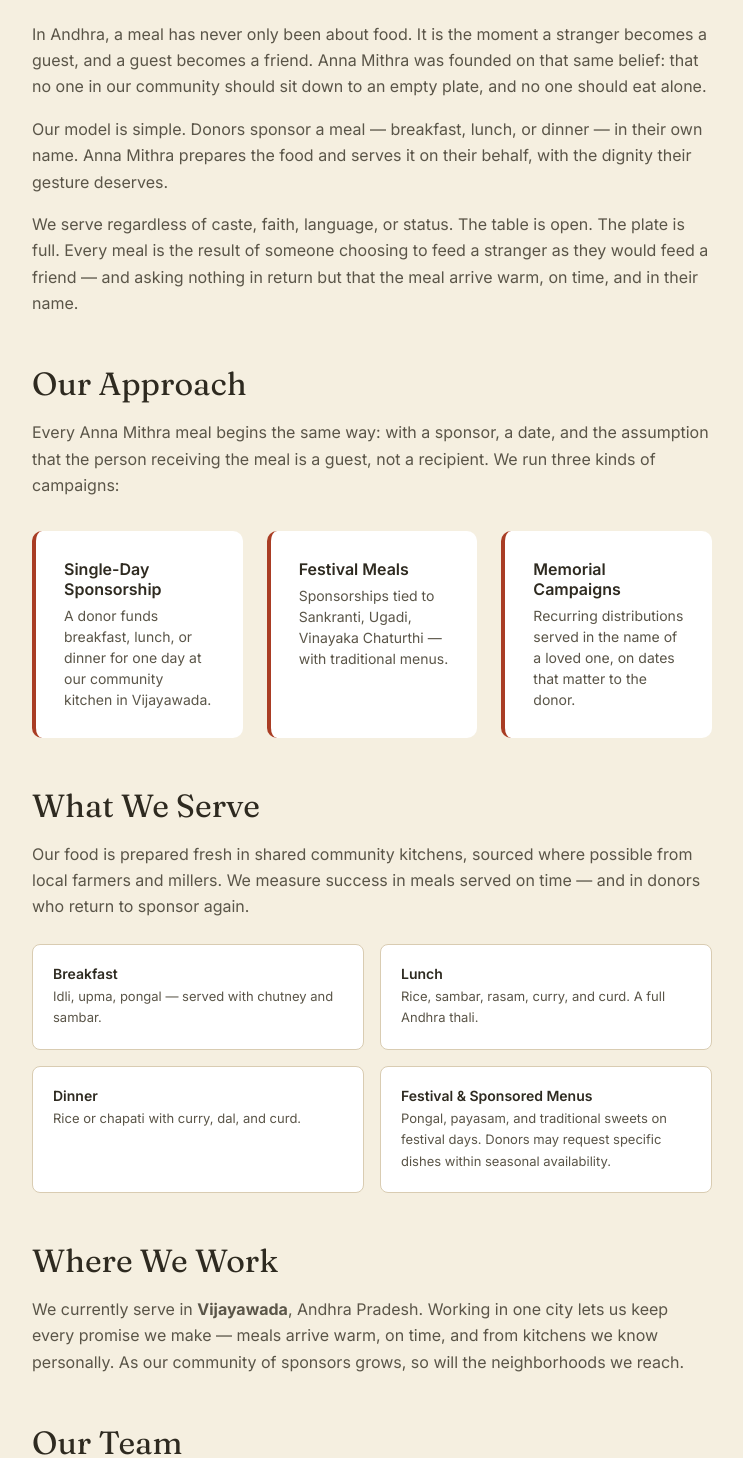
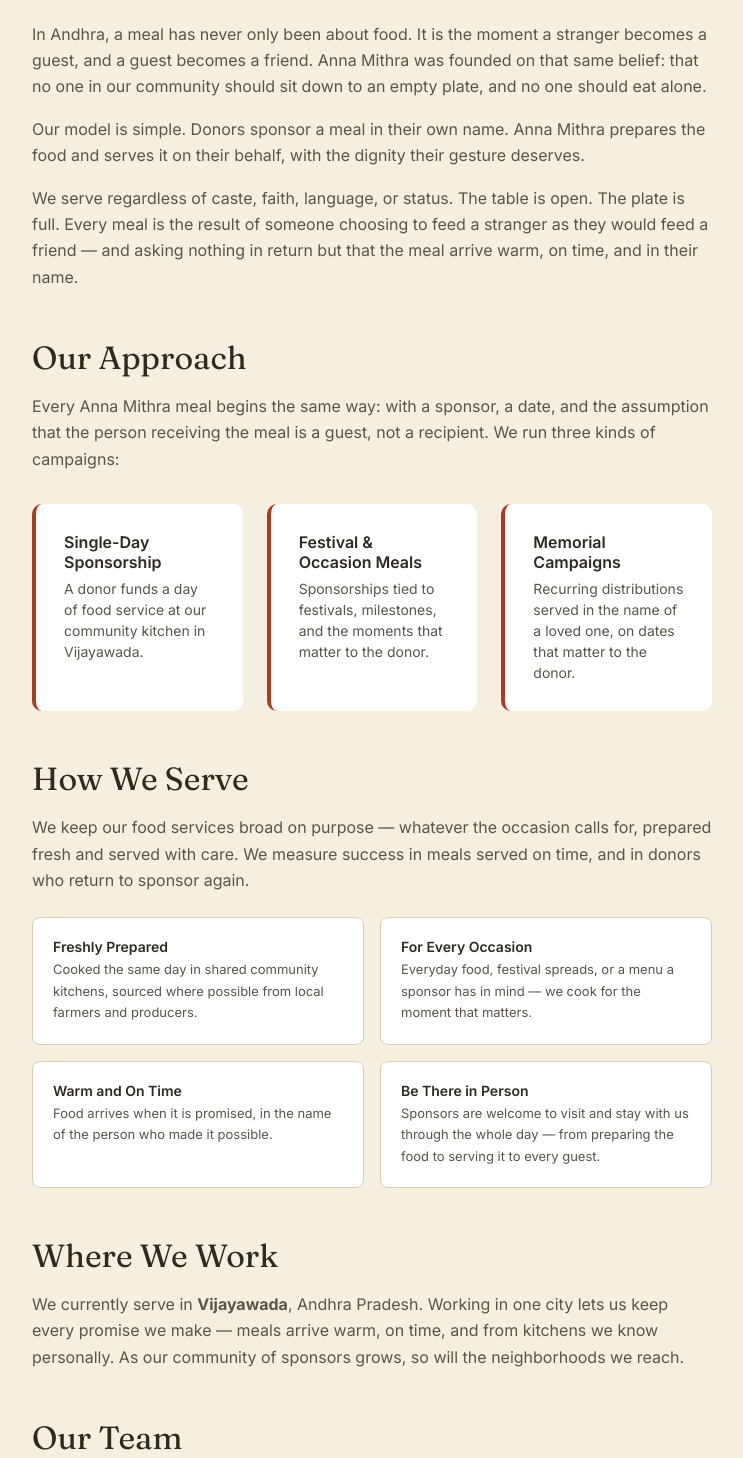
Before and after one commit to pureseva/pureseva-website, a Next.js app: page /about in a window 1280 px wide. Shown: the part 512-1970 px from the top of the page, without its empty margins (268-1011 px from the left). Built offline with nearby package versions, Linux system fonts and the light colour scheme.

Commit message:
about and form changed

```diff
--- a/app/about/page.tsx
+++ b/app/about/page.tsx
@@ -10,11 +10,11 @@ export const metadata: Metadata = {
 const campaignTypes = [
   {
     title: "Single-Day Sponsorship",
-    body: "A donor funds breakfast, lunch, or dinner for one day at our community kitchen in Vijayawada.",
+    body: "A donor funds a day of food service at our community kitchen in Vijayawada.",
   },
   {
-    title: "Festival Meals",
-    body: "Sponsorships tied to Sankranti, Ugadi, Vinayaka Chaturthi — with traditional menus.",
+    title: "Festival & Occasion Meals",
+    body: "Sponsorships tied to festivals, milestones, and the moments that matter to the donor.",
   },
   {
     title: "Memorial Campaigns",
@@ -22,22 +22,22 @@ const campaignTypes = [
   },
 ];
 
-const meals = [
+const promises = [
   {
-    title: "Breakfast",
-    body: "Idli, upma, pongal — served with chutney and sambar.",
+    title: "Freshly Prepared",
+    body: "Cooked the same day in shared community kitchens, sourced where possible from local farmers and producers.",
   },
   {
-    title: "Lunch",
-    body: "Rice, sambar, rasam, curry, and curd. A full Andhra thali.",
+    title: "For Every Occasion",
+    body: "Everyday food, festival spreads, or a menu a sponsor has in mind — we cook for the moment that matters.",
   },
   {
-    title: "Dinner",
-    body: "Rice or chapati with curry, dal, and curd.",
+    title: "Warm and On Time",
+    body: "Food arrives when it is promised, in the name of the person who made it possible.",
   },
   {
-    title: "Festival & Sponsored Menus",
-    body: "Pongal, payasam, and traditional sweets on festival days. Donors may request specific dishes within seasonal availability.",
+    title: "Be There in Person",
+    body: "Sponsors are welcome to visit and stay with us through the whole day — from preparing the food to serving it to every guest.",
   },
 ];
 
@@ -63,9 +63,9 @@ export default function AboutPage() {
           sit down to an empty plate, and no one should eat alone.
         </p>
         <p>
-          Our model is simple. Donors sponsor a meal — breakfast, lunch, or
-          dinner — in their own name. Anna Mithra prepares the food and serves
-          it on their behalf, with the dignity their gesture deserves.
+          Our model is simple. Donors sponsor a meal in their own name. Anna
+          Mithra prepares the food and serves it on their behalf, with the
+          dignity their gesture deserves.
         </p>
         <p>
           We serve regardless of caste, faith, language, or status. The table
@@ -91,17 +91,17 @@ export default function AboutPage() {
           ))}
         </div>
 
-        <h2>What We Serve</h2>
+        <h2>How We Serve</h2>
         <p>
-          Our food is prepared fresh in shared community kitchens, sourced
-          where possible from local farmers and millers. We measure success in
-          meals served on time — and in donors who return to sponsor again.
+          We keep our food services broad on purpose — whatever the occasion
+          calls for, prepared fresh and served with care. We measure success in
+          meals served on time, and in donors who return to sponsor again.
         </p>
         <div className="locations">
-          {meals.map((meal) => (
-            <div className="location" key={meal.title}>
-              <h4>{meal.title}</h4>
-              <p>{meal.body}</p>
+          {promises.map((promise) => (
+            <div className="location" key={promise.title}>
+              <h4>{promise.title}</h4>
+              <p>{promise.body}</p>
             </div>
           ))}
         </div>
--- a/app/globals.css
+++ b/app/globals.css
@@ -36,7 +36,6 @@ body{font-family:var(--font-body);color:var(--bark);background:var(--khadi);-web
 
 /* ─── HERO ─── */
 .hero{background:var(--bark);text-align:center;padding:80px 60px 60px;position:relative;overflow:hidden}
-.hero::before{content:'';position:absolute;top:0;left:50%;transform:translateX(-50%);width:200px;height:4px;background:var(--sindoor);border-radius:0 0 4px 4px}
 .hero .rangoli{position:absolute;top:50%;left:50%;transform:translate(-50%,-50%);opacity:.04;font-size:400px;color:var(--khadi);pointer-events:none;line-height:1}
 .hero .eyebrow{font-size:11px;font-weight:700;letter-spacing:.18em;text-transform:uppercase;color:var(--sand);margin-bottom:20px}
 .hero h1{font-family:var(--font-display);font-size:56px;font-weight:300;color:var(--khadi);line-height:1.1;margin-bottom:12px}
@@ -108,7 +107,7 @@ body{font-family:var(--font-body);color:var(--bark);background:var(--khadi);-web
 .footer{padding:40px 60px;background:var(--bark);border-top:1px solid rgba(245,239,224,.1);display:flex;justify-content:space-between;align-items:start;color:var(--sand);font-size:13px;gap:40px;flex-wrap:wrap}
 .footer a{color:var(--sand);text-decoration:none}
 .footer a:hover{color:var(--khadi)}
-.footer-logo{display:flex;align-items:center;gap:10px;color:var(--khadi);margin-bottom:8px}
+.footer .footer-logo{display:flex;align-items:center;gap:10px;color:var(--khadi);margin-bottom:8px}
 .footer-logo svg{width:28px;height:28px}
 .footer-logo span{font-family:var(--font-display);font-size:18px;font-weight:500}
 .footer .cols{display:flex;gap:60px}
--- a/components/Footer.tsx
+++ b/components/Footer.tsx
@@ -5,10 +5,10 @@ export default function Footer() {
   return (
     <footer className="footer">
       <div>
-        <div className="footer-logo">
+        <Link href="/" className="footer-logo">
           <Logo />
           <span>Anna Mithra</span>
-        </div>
+        </Link>
         <p>A friend at every meal.</p>
       </div>
       <div className="cols">
```
Also changed, not shown: components/SponsorForm.tsx (+45 -1 lines), 1 other file (tests, documents, lock files or other folders).
